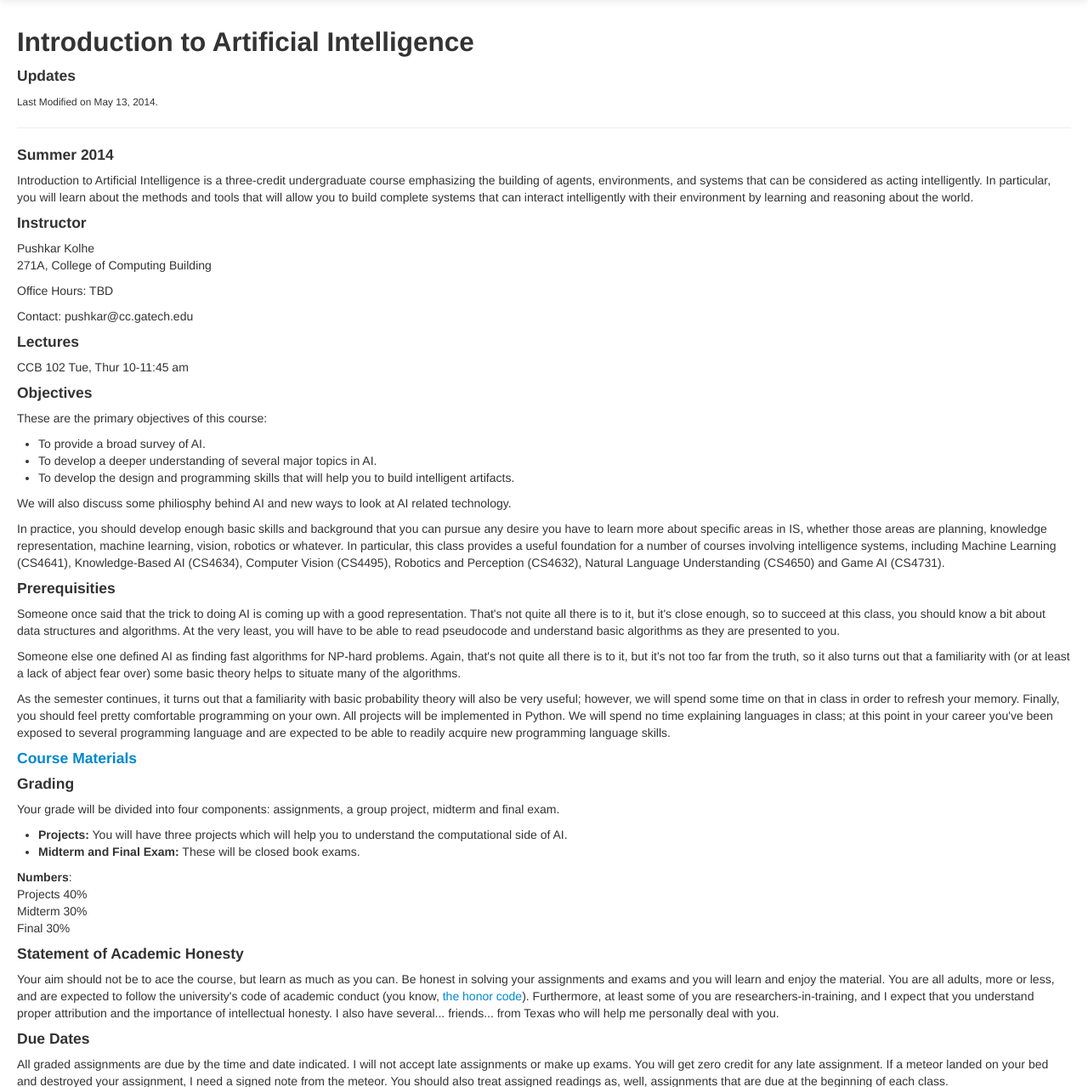
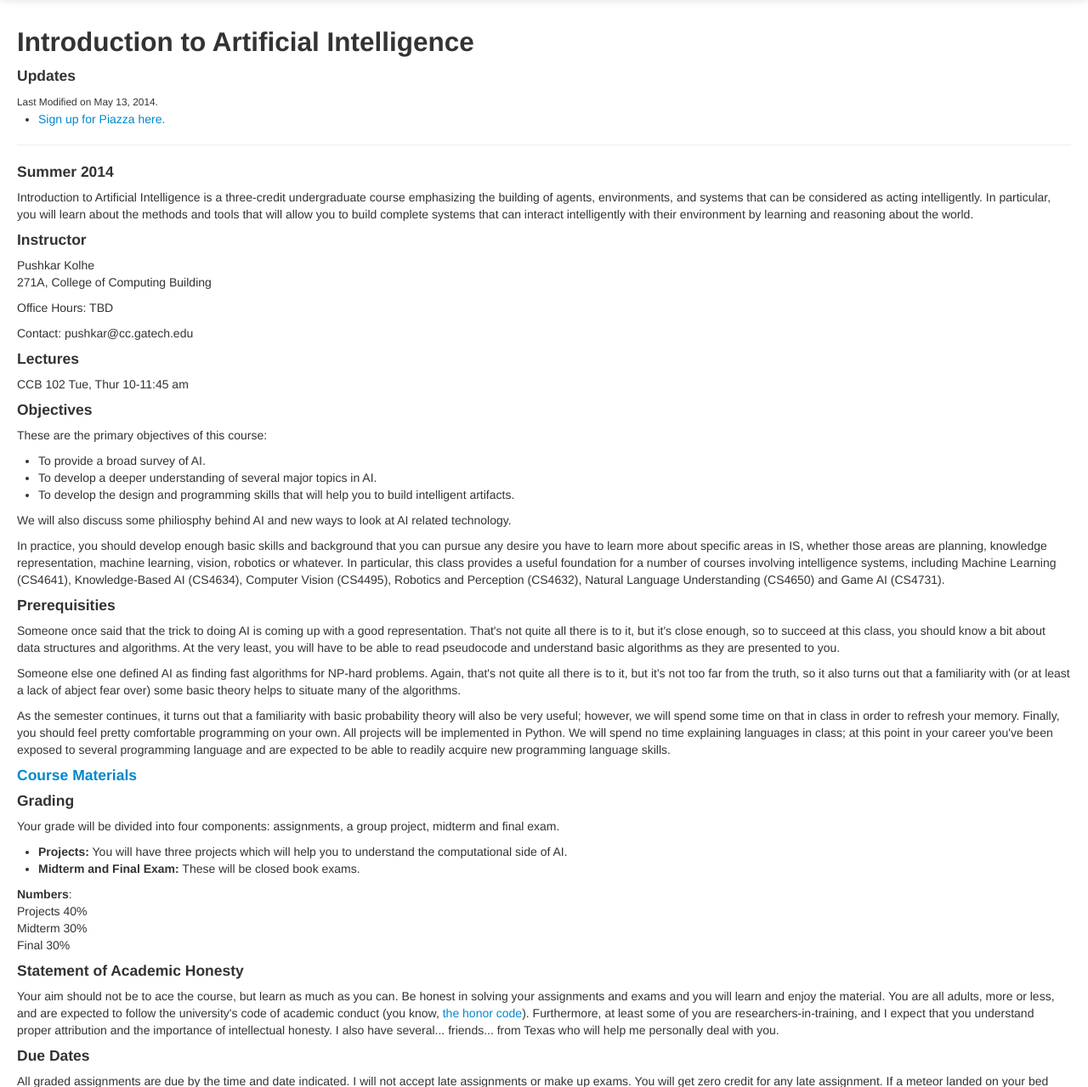
Before and after one commit to irfan123456/3600, a PHP site: page / in a window 1280 px wide. Shown: the part 41-1320 px from the top of the page at 85% size. Run offline with PHP 8.4, Linux system fonts and the light colour scheme; some libraries are stand-ins or nearby versions.

Commit message:
Added Piazza signup link

```diff
--- a/index.php
+++ b/index.php
@@ -9,6 +9,9 @@ include "data.php";
         <h2>Introduction to Artificial Intelligence</h2>
         <h4>Updates</h4>
         <small>Last Modified on May 13, 2014.</small>
+        <ul>
+            <li><a href="http://piazza.com/gatech/summer2014/cs3600a">Sign up for Piazza here. </a></li>
+        </ul>
         <hr />
         <h4>Summer 2014</h4>
         <p>Introduction to Artificial Intelligence is a three-credit undergraduate course emphasizing the building of agents, environments, and systems that can be considered as acting intelligently. In particular, you will learn about the methods and tools that will allow you to build complete systems that can interact intelligently with their environment by learning and reasoning about the world.</p>
```
Also changed, not shown: schedule.php (indentation only).
